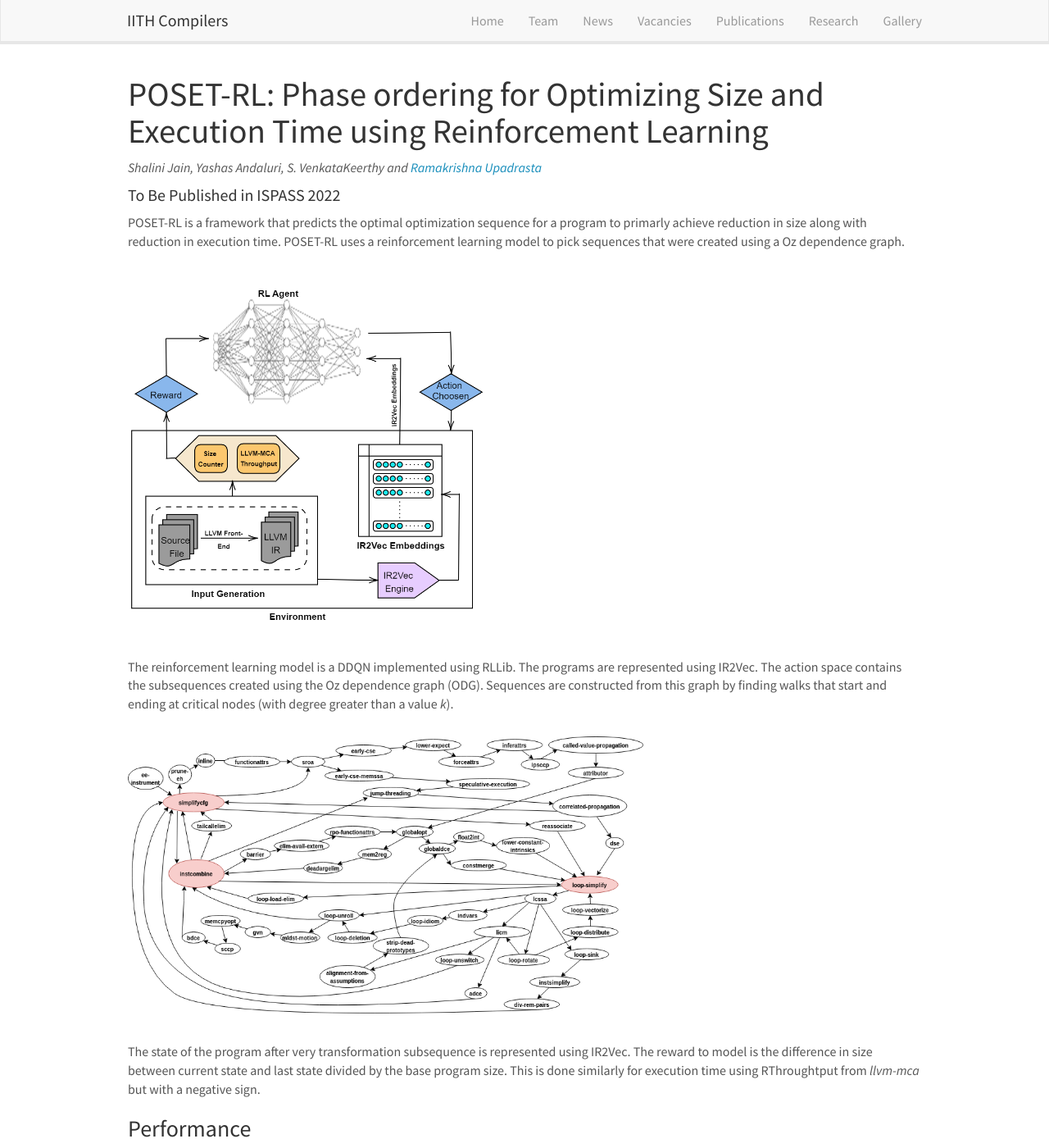
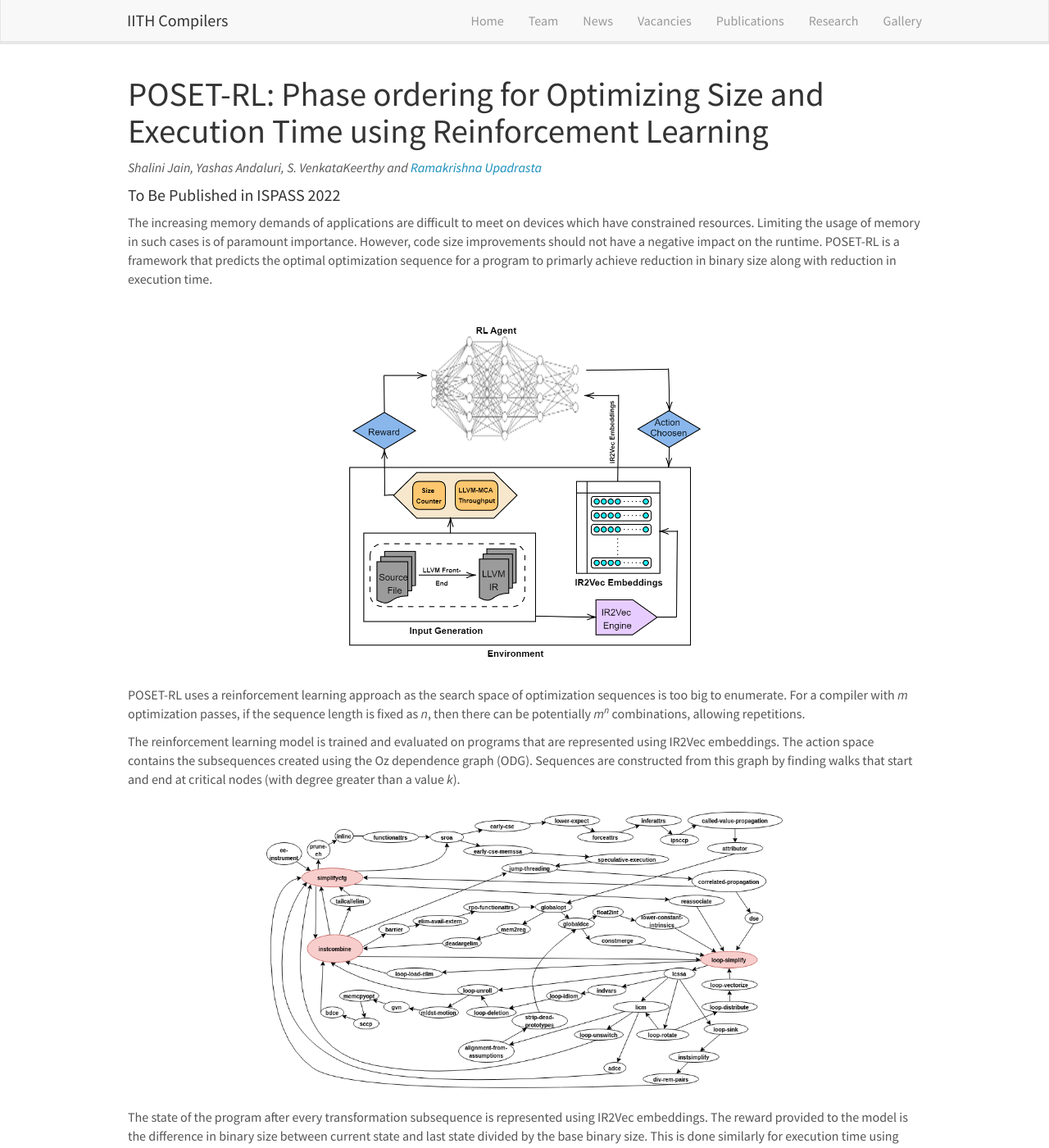
Before and after one commit to utpalbora/compilers.cse.iith.ac.in, a Jekyll site: the page built from _pages/poset_rl.md, in a window 1280 px wide and 1400 px high. Shown: the whole window at 82% size. Built offline with Jekyll 4.4.1, drawn with Linux system fonts in a browser that asks for light colours; nearby versions of some CDN libraries; some of the changed text lies outside the part shown.

Commit message:
Update POSET-RL description

```diff
--- a/_pages/poset_rl.md
+++ b/_pages/poset_rl.md
@@ -12,25 +12,36 @@ permalink: /projects/posetrl/
 *Shalini Jain, Yashas Andaluri, S. VenkataKeerthy and [Ramakrishna Upadrasta](https://www.iith.ac.in/~ramakrishna){:target="_blank"}*
 #### To Be Published in ISPASS 2022
 
-POSET-RL is a framework that predicts the optimal optimization sequence for a program to primarly achieve reduction in size along with reduction in execution time. POSET-RL uses a reinforcement learning model to pick sequences that were created using a Oz dependence graph.
+The increasing memory demands of applications are difficult to meet on devices which have constrained resources. Limiting the usage of memory in
+such cases is of paramount importance. However, code size improvements should not have a negative impact on the runtime.
+POSET-RL is a framework that predicts the optimal optimization sequence for a program to primarly achieve reduction in binary size along with reduction in execution time.
 
-
+<center>
 <figure>
 <img src="{{ site.url }}{{ site.baseurl }}/images/projects/poset_rl/flowgraph.png" width="45%">
 </figure>
+</center>
 
-The reinforcement learning model is a DDQN implemented using RLLib. The programs are represented using IR2Vec. The action space contains the subsequences created using the Oz dependence graph (ODG). Sequences are constructed from this graph by finding walks  that start and ending at critical nodes (with degree greater than a value *k*).
+POSET-RL uses a reinforcement learning approach as the search
+space of optimization sequences is too big to enumerate. For a compiler
+with *m* optimization passes, if the sequence length is fixed as
+*n*, then there can be potentially *m*<sup>*n*</sup> combinations, allowing
+repetitions.
 
+The reinforcement learning model is trained and evaluated on programs that are represented using IR2Vec embeddings. The action space contains the subsequences created using the Oz dependence graph (ODG). Sequences are constructed from this graph by finding walks that start and end at critical nodes (with degree greater than a value *k*).
+
+<center>
 <figure>
 <img src="{{ site.url }}{{ site.baseurl }}/images/projects/poset_rl/ODG_old.png" width="65%">
 </figure>
+</center>
 
-The state of the program after very transformation subsequence is represented using IR2Vec. The reward to model is the difference in size between current state and last state divided by the base program size. This is done similarly for execution time using RThroughtput from *llvm-mca* but with a negative sign.
-
+The state of the program after every transformation subsequence is represented using IR2Vec embeddings. The reward provided to the model is the difference in binary size between current state and last state divided by the base binary size. This is done similarly for execution time using throughput measured by LLVM-MCA but with a negative sign.
 
 ### Performance
 The improvements we achieved over Oz in terms of binary size and execution time for the SPEC benchmark are shown below.
 
+<center>
 <table>
 <tr>
 <td><img src="{{ site.url }}{{ site.baseurl }}/images/projects/poset_rl/SPEC-x86-binary-size1.png" width="85%"></td>
@@ -45,6 +56,10 @@ The improvements we achieved over Oz in terms of binary size and execution time
 <figure>
 <img src="{{ site.url }}{{ site.baseurl }}/images/projects/poset_rl/size_table.png" width="65%">
 </figure>
+</center>
+
+### Artifacts
+Code and other artifacts will be available on our [GitHub](https://github.com/IITH-Compilers/POSET-RL) page.
 
 ### Funding
 This research is funded by the Department of Electronics & Information Technology and the Ministry of Communications
```
Also changed, not shown: _pages/research.md (+1 -1 lines).
